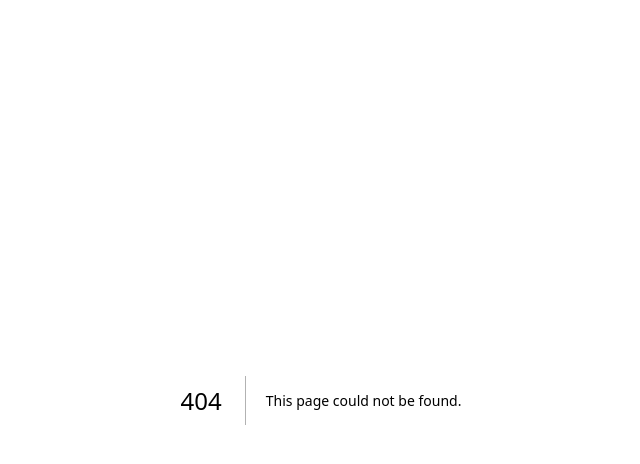
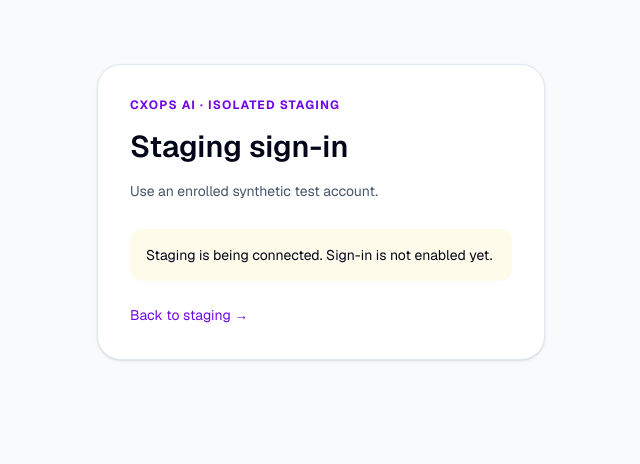
Before and after one commit to zrasooli94/cxops-ai, a Next.js app in the folder frontend/: page /staging/login in a window 1280 px wide. Before the commit this address had no page. Shown: the top 464 px of the page, without its empty margins (319-959 px from the left). Built offline with nearby package versions, Linux system fonts and the light colour scheme.

Commit message:
fix(staging): refresh SDK cookies in scoped proxy and complete clean-install lock

```diff
--- a/frontend/scripts/preview-isolation-smoke.mjs
+++ b/frontend/scripts/preview-isolation-smoke.mjs
@@ -104,6 +104,9 @@ async function main() {
     assert.ok(stagingHtml.includes("Staging is being connected"));
     assert.ok(!stagingHtml.includes('name="password"'), "Disabled Neon staging must not collect credentials");
     assert.ok(staging.headers.get("cache-control")?.includes("no-store"), "Staging session page must never be publicly cached");
+    const stagingLogin = await request("/staging/login");
+    assert.equal(stagingLogin.status, 200);
+    assert.ok(!(await stagingLogin.text()).includes('name="password"'), "Direct staging login must honor the same gate");
 
     const probes = [
       ["GET", "/api/backend/me/organizations", undefined, 503],
--- a/frontend/src/app/staging/actions.ts
+++ b/frontend/src/app/staging/actions.ts
@@ -22,5 +22,5 @@ export async function stagingSignOut(): Promise<void> {
   if (!neonStagingEnabled(process.env)) redirect("/staging");
   const result = await stagingAuth().signOut();
   if (result.error) throw new Error("Staging sign-out is temporarily unavailable");
-  redirect("/staging");
+  redirect("/staging/login");
 }
--- /dev/null
+++ b/frontend/src/app/staging/login/page.tsx
@@ -0,0 +1,14 @@
+import Link from "next/link";
+import { neonStagingEnabled } from "@/lib/staging/neon-policy";
+import { StagingSignInForm } from "../SignInForm";
+
+export const dynamic = "force-dynamic";
+export default function StagingLogin() {
+  return <main className="min-h-screen bg-slate-50 px-5 py-16 text-slate-950"><section className="mx-auto max-w-md rounded-3xl border border-slate-200 bg-white p-8 shadow-sm">
+    <p className="text-xs font-bold uppercase tracking-widest text-violet-700">CXOps AI · Isolated staging</p>
+    <h1 className="mt-4 text-3xl font-semibold">Staging sign-in</h1>
+    <p className="mt-3 text-sm leading-7 text-slate-600">Use an enrolled synthetic test account.</p>
+    {neonStagingEnabled(process.env) ? <StagingSignInForm /> : <p className="mt-6 rounded-xl bg-amber-50 p-4 text-sm">Staging is being connected. Sign-in is not enabled yet.</p>}
+    <Link href="/staging" className="mt-6 inline-block text-sm text-violet-700">Back to staging →</Link>
+  </section></main>;
+}
--- a/frontend/src/app/staging/page.tsx
+++ b/frontend/src/app/staging/page.tsx
@@ -1,8 +1,8 @@
 import type { Metadata } from "next";
 import Link from "next/link";
+import { redirect } from "next/navigation";
 import { neonStagingEnabled, stagingIdentity, stagingSubjects, STAGING_BACKEND_URL } from "@/lib/staging/neon-policy";
 import { stagingAuth } from "@/lib/staging/neon-server";
-import { StagingSignInForm } from "./SignInForm";
 import { stagingSignOut } from "./actions";
 
 export const dynamic = "force-dynamic";
@@ -15,6 +15,7 @@ export default async function StagingPage() {
   if (enabled) {
     try { identity = await stagingIdentity(stagingAuth(), stagingSubjects(process.env)); } catch { unavailable = true; }
   }
+  if (enabled && !identity && !unavailable) redirect("/staging/login");
   let organizations: { id: number; name: string }[] = [];
   let backendStatus = "Not checked";
   if (identity) {
@@ -38,7 +39,7 @@ export default async function StagingPage() {
       <h2 className="mt-6 font-semibold">Test workspaces</h2>
       {organizations.length ? <ul className="mt-3 space-y-2">{organizations.map(org => <li key={org.id} className="rounded-xl border border-slate-200 p-4">{org.name}</li>)}</ul> : <p className="mt-3 text-sm text-slate-600">No verified workspace memberships loaded.</p>}
       <form action={stagingSignOut}><button className="mt-6 rounded-xl border border-slate-300 px-5 py-3 text-sm font-semibold">Sign out</button></form>
-    </> : unavailable ? <p role="alert" className="mt-6 text-sm text-red-700">Staging authentication is temporarily unavailable. Please try again.</p> : <StagingSignInForm />}
+    </> : <p role="alert" className="mt-6 text-sm text-red-700">Staging authentication is temporarily unavailable. Please try again.</p>}
     <Link href="/login" className="mt-8 inline-block text-sm text-violet-700">Back to sign-in information →</Link>
   </section></main>;
 }
--- /dev/null
+++ b/frontend/src/proxy.ts
@@ -0,0 +1,11 @@
+import { NextRequest, NextResponse } from "next/server";
+import { neonStagingEnabled } from "@/lib/staging/neon-policy";
+import { stagingAuth } from "@/lib/staging/neon-server";
+
+/** SDK session refresh owns cookie writes before the Server Component renders. */
+export async function proxy(request: NextRequest) {
+  if (!neonStagingEnabled(process.env)) return NextResponse.next();
+  return stagingAuth().middleware({ loginUrl: "/staging/login" })(request);
+}
+
+export const config = { matcher: ["/staging"] };
```
Also changed, not shown: 1 other file (tests, documents, lock files or other folders).
